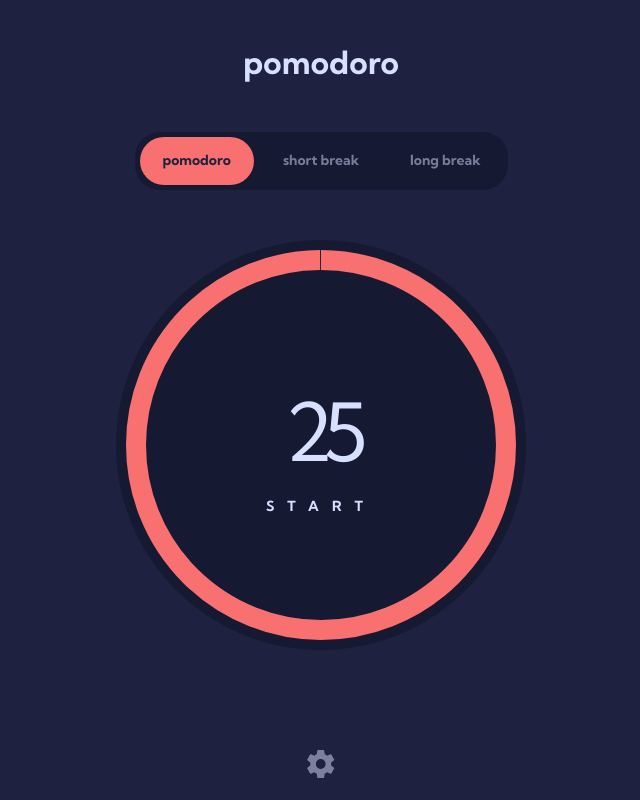
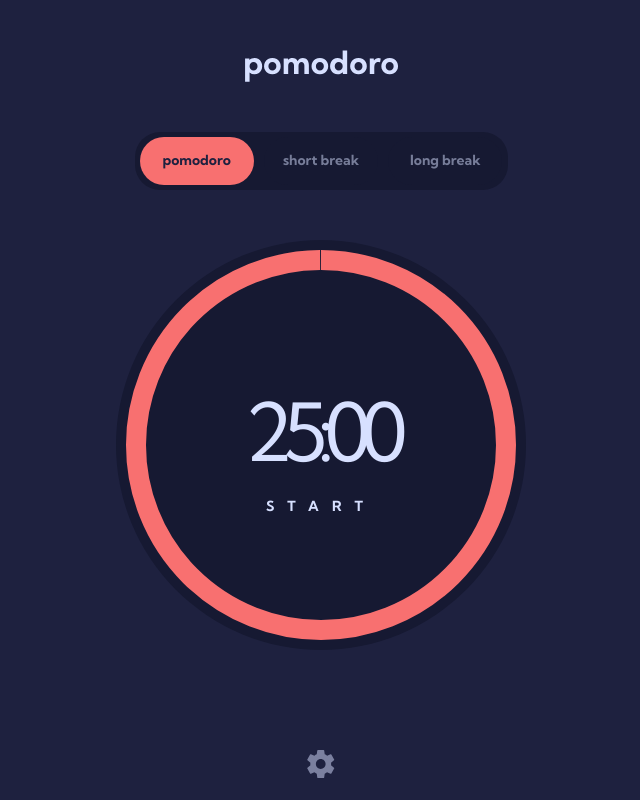
Before and after one commit to achiewe/pomodoro-app, a Next.js app: page / in a window 1280 px wide. Shown: the whole page, without its empty margins (319-959 px from the left). Built offline with nearby package versions, Linux system fonts and the light colour scheme.

Commit message:
create variable for holds the current value of the timer then indicate the timer is currently running or not with isRunning state and intevalRef is reference to the interval used for the timer

```diff
--- a/src/app/components/SettingPanel.tsx
+++ b/src/app/components/SettingPanel.tsx
@@ -18,7 +18,7 @@ export default function SettingPanel() {
 
   return (
     <div
-      className={`w-screen h-screen absolute top-0 left-0 ${
+      className={`w-screen h-screen absolute top-0 left-0 z-20 ${
         openSetting ? "flex" : "hidden"
       } flex-col px-[15px] bg-[#0a0c1c80] md:px-0 justify-center items-center`}
     >
--- a/src/app/components/TimerDisplay.tsx
+++ b/src/app/components/TimerDisplay.tsx
@@ -1,6 +1,7 @@
 "use client";
 import { useSelector } from "react-redux";
 import { RootState } from "../redux/store";
+import { useEffect, useRef, useState } from "react";
 
 export default function TimerDisplay() {
   const panelOption = useSelector(
@@ -21,6 +22,76 @@ export default function TimerDisplay() {
   const fontContent = useSelector(
     (store: RootState) => store.fontContent.fontContent
   );
+
+  const [timer, setTimer] = useState(getInitialTimerValue(panelOption));
+  const [isRunning, setIsRunning] = useState(false);
+  const intervalRef = useRef<NodeJS.Timeout | null>(null);
+
+  useEffect(() => {
+    if (isRunning) {
+      stopTimer();
+      setIsRunning(false);
+    }
+    setTimer(getInitialTimerValue(panelOption));
+  }, [panelOption, longBreak, shortBreak, pomodoroTimer]);
+
+  useEffect(() => {
+    return () => {
+      clearInterval(intervalRef.current!);
+    };
+  }, []);
+
+  function formatTime(minutes: number): string {
+    const formattedMinutes = String(minutes).padStart(2, "0");
+    return `${formattedMinutes}:00`;
+  }
+
+  function getInitialTimerValue(option: string): string {
+    switch (option) {
+      case "pomodoro":
+        return formatTime(pomodoroTimer);
+      case "short break":
+        return formatTime(shortBreak);
+      case "long break":
+        return formatTime(longBreak);
+      default:
+        return "00:00";
+    }
+  }
+
+  const startTimer = () => {
+    setIsRunning(true);
+    intervalRef.current = setInterval(() => {
+      setTimer((previousTime) => {
+        const [minutes, seconds] = previousTime.split(":").map(Number);
+        let totalSeconds = minutes * 60 + seconds - 1;
+        if (totalSeconds < 0) {
+          clearInterval(intervalRef.current!);
+          setIsRunning(false);
+          return "00:00";
+        }
+        const newMinutes = Math.floor(totalSeconds / 60);
+        const newSeconds = totalSeconds % 60;
+        return `${String(newMinutes).padStart(2, "0")}:${String(
+          newSeconds
+        ).padStart(2, "0")}`;
+      });
+    }, 1000);
+  };
+
+  const stopTimer = () => {
+    clearInterval(intervalRef.current!);
+    setIsRunning(false);
+  };
+
+  const handleStartButtonClick = () => {
+    if (!isRunning) {
+      startTimer();
+    } else {
+      stopTimer();
+    }
+  };
+
   return (
     <div className="w-[267.805px] md:w-[410px] h-[267.805px] md:h-[410px] mt-[50px] mb-[100px] shadow-amber-600 rounded-full bg-[#161932] flex justify-center items-center relative">
       <audio className="hidden"></audio>
@@ -98,16 +169,11 @@ export default function TimerDisplay() {
               : ""
           }`}
         >
-          {panelOption === "pomodoro"
-            ? pomodoroTimer
-            : panelOption === "short break"
-            ? shortBreak
-            : panelOption === "long break"
-            ? longBreak
-            : ""}
+          {timer}
         </h1>
         <button
-          className={`tracking-[13.13px] text-[#D7E0FF] text-[14px] cursor-pointer hover:text-[#F87070] leading-[20.73px] font-bold ${
+          onClick={handleStartButtonClick}
+          className={`tracking-[13.13px] text-[#D7E0FF] text-[14px] cursor-pointer hover:text-[#F87070] leading-[20.73px] font-bold z-10 ${
             fontContent === "kumbh"
               ? "font-Kumbh"
               : fontContent === "Roboto"
@@ -117,7 +183,7 @@ export default function TimerDisplay() {
               : ""
           }`}
         >
-          START
+          {isRunning ? "STOP" : "START"}
         </button>
       </div>
     </div>
```
